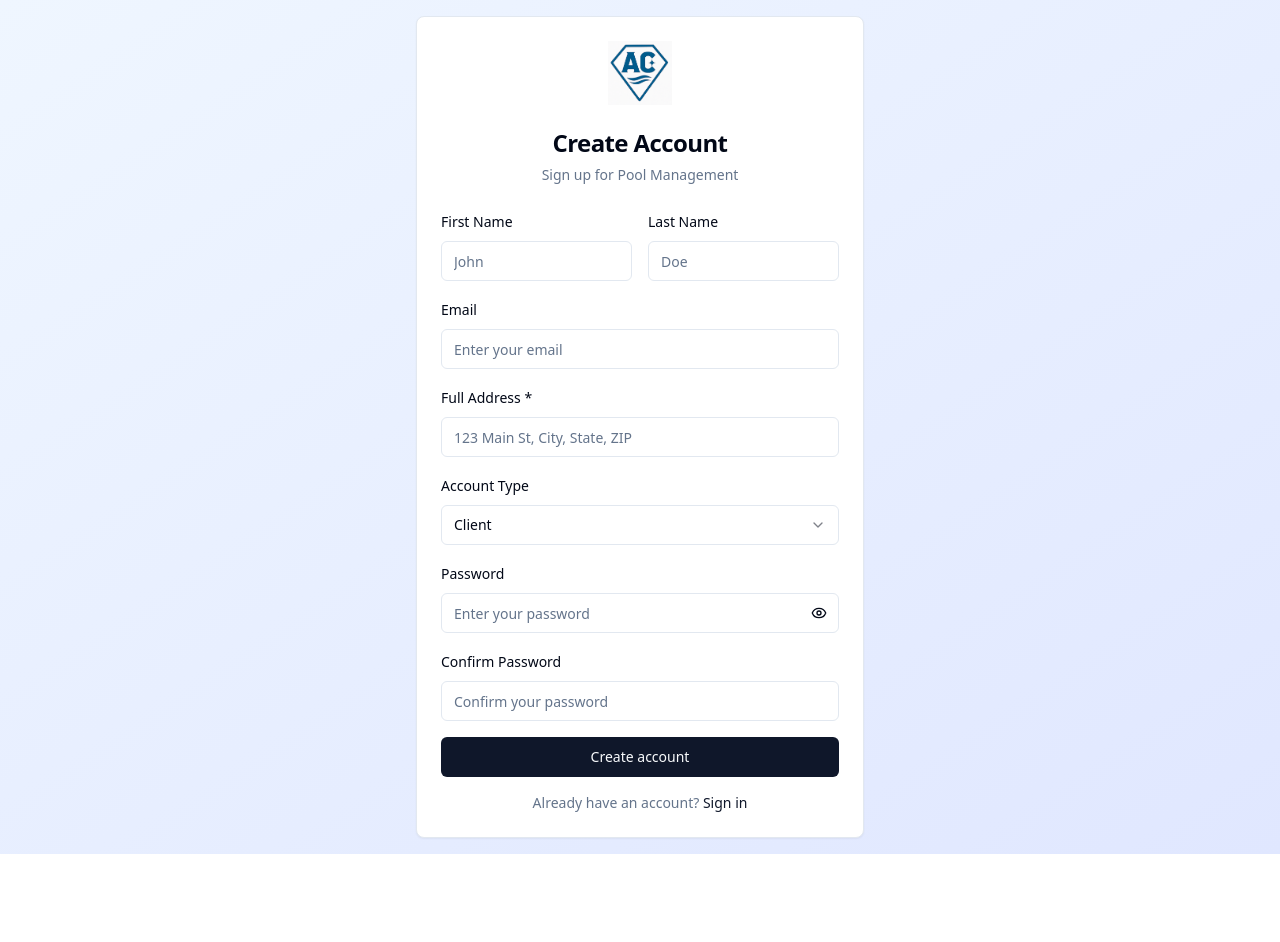
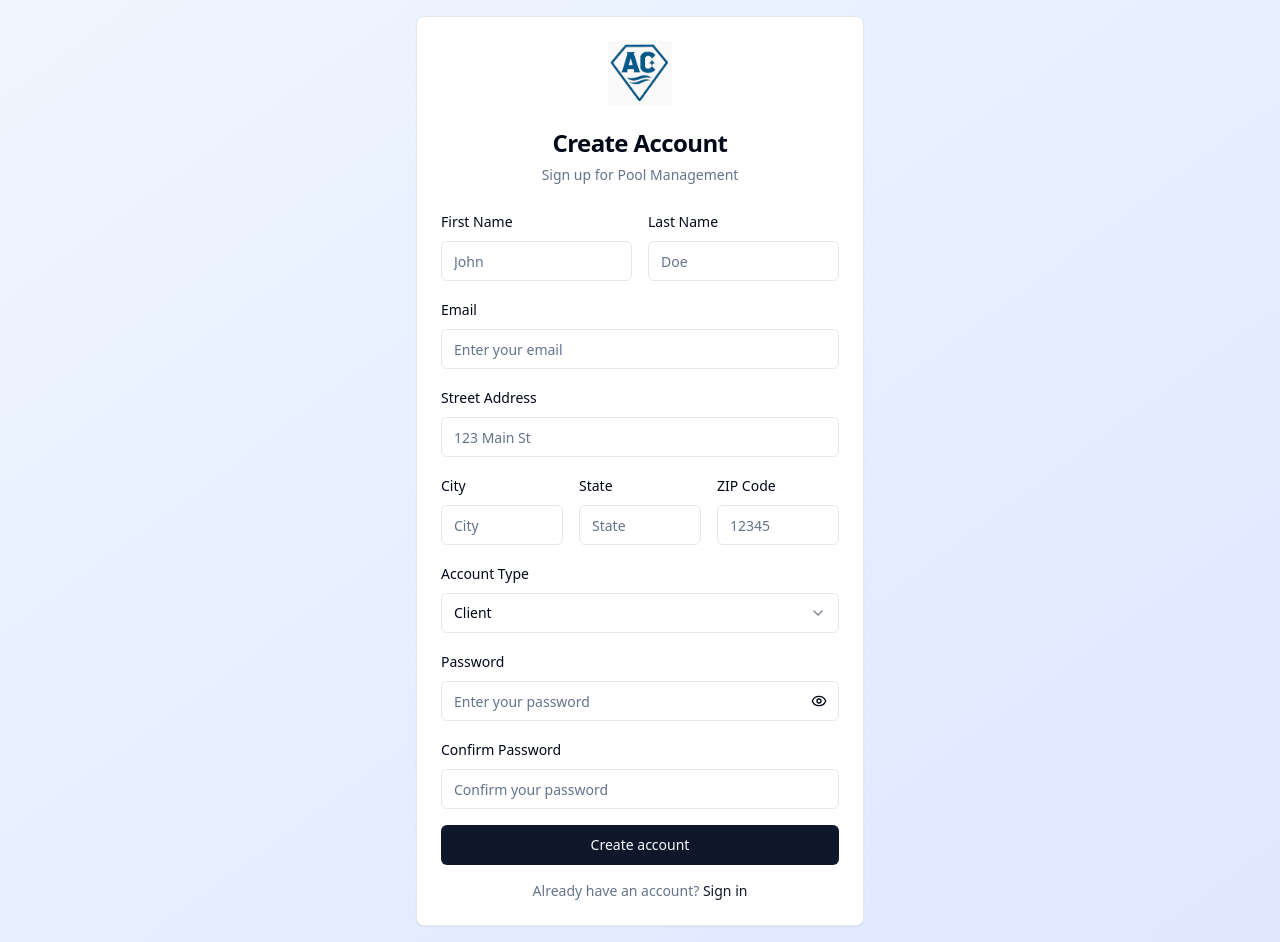
Before and after one commit to Rdalbert99/aquaclearpools, a React (Vite) app: page /auth/signup in a window 1280 px wide. Before the commit the page ends 854 px from the top, so only its background shows below. Built offline with nearby package versions, Linux system fonts and the light colour scheme.

Commit message:
Update address fields
Break up the address field into separate inputs for street, city, state, and zip code on signup and creation forms.

```diff
--- a/src/pages/auth/ClientSignup.tsx
+++ b/src/pages/auth/ClientSignup.tsx
@@ -13,14 +13,17 @@ import { useToast } from '@/hooks/use-toast';
 import { supabase } from '@/integrations/supabase/client';
 import { LoadingSpinner } from '@/components/ui/loading-spinner';
 import { Droplets, ArrowLeft, CheckCircle } from 'lucide-react';
-import { AddressInput } from '@/components/ui/address-input';
+
 
 const formSchema = z.object({
   firstName: z.string().min(2, 'First name must be at least 2 characters'),
   lastName: z.string().min(2, 'Last name must be at least 2 characters'),
   email: z.string().email('Please enter a valid email address'),
   phone: z.string().min(10, 'Please enter a valid phone number'),
-  address: z.string().min(5, 'Please enter your full address'),
+  street: z.string().min(5, 'Please enter your street address'),
+  city: z.string().min(2, 'Please enter your city'),
+  state: z.string().min(2, 'Please enter your state'),
+  zipCode: z.string().min(5, 'Please enter your ZIP code'),
   poolType: z.string().min(1, 'Please select your pool type'),
   poolSize: z.string().min(1, 'Please enter your pool size'),
   serviceFrequency: z.string().default('weekly'),
@@ -38,7 +41,6 @@ export default function ClientSignup() {
   const navigate = useNavigate();
   const { toast } = useToast();
   const [isSubmitting, setIsSubmitting] = useState(false);
-  const [addressComponents, setAddressComponents] = useState<any>(null);
 
   const form = useForm<FormData>({
     resolver: zodResolver(formSchema),
@@ -47,7 +49,10 @@ export default function ClientSignup() {
       lastName: '',
       email: '',
       phone: '',
-      address: '',
+      street: '',
+      city: '',
+      state: '',
+      zipCode: '',
       poolType: '',
       poolSize: '',
       serviceFrequency: 'weekly',
@@ -61,6 +66,7 @@ export default function ClientSignup() {
     setIsSubmitting(true);
     try {
       const fullName = `${data.firstName.trim()} ${data.lastName.trim()}`.trim();
+      const fullAddress = `${data.street}, ${data.city}, ${data.state} ${data.zipCode}`;
 
       // Create user account with address components
       const userRecord: any = {
@@ -69,21 +75,15 @@ export default function ClientSignup() {
         last_name: data.lastName,
         email: data.email,
         phone: data.phone,
-        address: data.address,
+        address: fullAddress,
+        street_address: data.street,
+        city: data.city,
+        state: data.state,
+        zip_code: data.zipCode,
         role: 'client',
         password: data.password,
         must_change_password: false,
       };
-
-      // Add address components if validated
-      if (addressComponents) {
-        userRecord.street_address = addressComponents.street_address;
-        userRecord.city = addressComponents.city;
-        userRecord.state = addressComponents.state;
-        userRecord.zip_code = addressComponents.zip_code;
-        userRecord.country = addressComponents.country;
-        userRecord.address_validated = true;
-      }
 
       const { data: newUser, error: userError } = await supabase
         .from('users')
@@ -246,26 +246,61 @@ export default function ClientSignup() {
 
                   <FormField
                     control={form.control}
-                    name="address"
+                    name="street"
                     render={({ field }) => (
                       <FormItem>
-                        <FormLabel>Pool Address</FormLabel>
+                        <FormLabel>Street Address</FormLabel>
                         <FormControl>
-                          <AddressInput
-                            value={field.value}
-                            onChange={(value, components) => {
-                              field.onChange(value);
-                              setAddressComponents(components);
-                            }}
-                            placeholder="123 Main St, City, State, ZIP"
-                            required
-                            label=""
-                          />
+                          <Input placeholder="123 Main St" {...field} />
                         </FormControl>
                         <FormMessage />
                       </FormItem>
                     )}
                   />
+
+                  <div className="grid grid-cols-1 md:grid-cols-3 gap-4">
+                    <FormField
+                      control={form.control}
+                      name="city"
+                      render={({ field }) => (
+                        <FormItem>
+                          <FormLabel>City</FormLabel>
+                          <FormControl>
+                            <Input placeholder="City" {...field} />
+                          </FormControl>
+                          <FormMessage />
+                        </FormItem>
+                      )}
+                    />
+
+                    <FormField
+                      control={form.control}
+                      name="state"
+                      render={({ field }) => (
+                        <FormItem>
+                          <FormLabel>State</FormLabel>
+                          <FormControl>
+                            <Input placeholder="State" {...field} />
+                          </FormControl>
+                          <FormMessage />
+                        </FormItem>
+                      )}
+                    />
+
+                    <FormField
+                      control={form.control}
+                      name="zipCode"
+                      render={({ field }) => (
+                        <FormItem>
+                          <FormLabel>ZIP Code</FormLabel>
+                          <FormControl>
+                            <Input placeholder="12345" {...field} />
+                          </FormControl>
+                          <FormMessage />
+                        </FormItem>
+                      )}
+                    />
+                  </div>
                 </div>
 
                 {/* Pool Information */}
--- a/src/pages/auth/Signup.tsx
+++ b/src/pages/auth/Signup.tsx
@@ -7,7 +7,7 @@ import { Label } from '@/components/ui/label';
 import { Card, CardContent, CardDescription, CardHeader, CardTitle } from '@/components/ui/card';
 import { Select, SelectContent, SelectItem, SelectTrigger, SelectValue } from '@/components/ui/select';
 import { Eye, EyeOff, Droplets } from 'lucide-react';
-import { AddressInput } from '@/components/ui/address-input';
+
 import { useToast } from '@/hooks/use-toast';
 
 export default function Signup() {
@@ -17,10 +17,12 @@ export default function Signup() {
     confirmPassword: '',
     firstName: '',
     lastName: '',
-    address: '',
+    street: '',
+    city: '',
+    state: '',
+    zipCode: '',
     role: 'client'
   });
-  const [addressComponents, setAddressComponents] = useState<any>(null);
   const [showPassword, setShowPassword] = useState(false);
   const [isLoading, setIsLoading] = useState(false);
   const { signUp, isAuthenticated } = useAuth();
@@ -37,10 +39,6 @@ export default function Signup() {
     }));
   };
 
-  const handleAddressChange = (address: string, components?: any) => {
-    setFormData(prev => ({ ...prev, address }));
-    setAddressComponents(components);
-  };
 
   const handleSubmit = async (e: React.FormEvent) => {
     e.preventDefault();
@@ -57,6 +55,7 @@ export default function Signup() {
     setIsLoading(true);
 
     const fullName = `${formData.firstName.trim()} ${formData.lastName.trim()}`.trim();
+    const fullAddress = `${formData.street}, ${formData.city}, ${formData.state} ${formData.zipCode}`;
     const result = await signUp(
       formData.email,
       formData.password,
@@ -65,8 +64,11 @@ export default function Signup() {
       {
         firstName: formData.firstName,
         lastName: formData.lastName,
-        address: formData.address,
-        addressComponents
+        street: formData.street,
+        city: formData.city,
+        state: formData.state,
+        zipCode: formData.zipCode,
+        address: fullAddress
       }
     );
 
@@ -142,13 +144,61 @@ export default function Signup() {
               />
             </div>
 
-            <AddressInput
-              value={formData.address}
-              onChange={handleAddressChange}
-              placeholder="123 Main St, City, State, ZIP"
-              required
-              label="Full Address"
-            />
+            <div className="space-y-4">
+              <div className="space-y-2">
+                <Label htmlFor="street">Street Address</Label>
+                <Input
+                  id="street"
+                  name="street"
+                  type="text"
+                  placeholder="123 Main St"
+                  value={formData.street}
+                  onChange={handleChange}
+                  required
+                />
+              </div>
+
+              <div className="grid grid-cols-1 md:grid-cols-3 gap-4">
+                <div className="space-y-2 md:col-span-1">
+                  <Label htmlFor="city">City</Label>
+                  <Input
+                    id="city"
+                    name="city"
+                    type="text"
+                    placeholder="City"
+                    value={formData.city}
+                    onChange={handleChange}
+                    required
+                  />
+                </div>
+
+                <div className="space-y-2">
+                  <Label htmlFor="state">State</Label>
+                  <Input
+                    id="state"
+                    name="state"
+                    type="text"
+                    placeholder="State"
+                    value={formData.state}
+                    onChange={handleChange}
+                    required
+                  />
+                </div>
+
+                <div className="space-y-2">
+                  <Label htmlFor="zipCode">ZIP Code</Label>
+                  <Input
+                    id="zipCode"
+                    name="zipCode"
+                    type="text"
+                    placeholder="12345"
+                    value={formData.zipCode}
+                    onChange={handleChange}
+                    required
+                  />
+                </div>
+              </div>
+            </div>
 
             <div className="space-y-2">
               <Label htmlFor="role">Account Type</Label>
```
